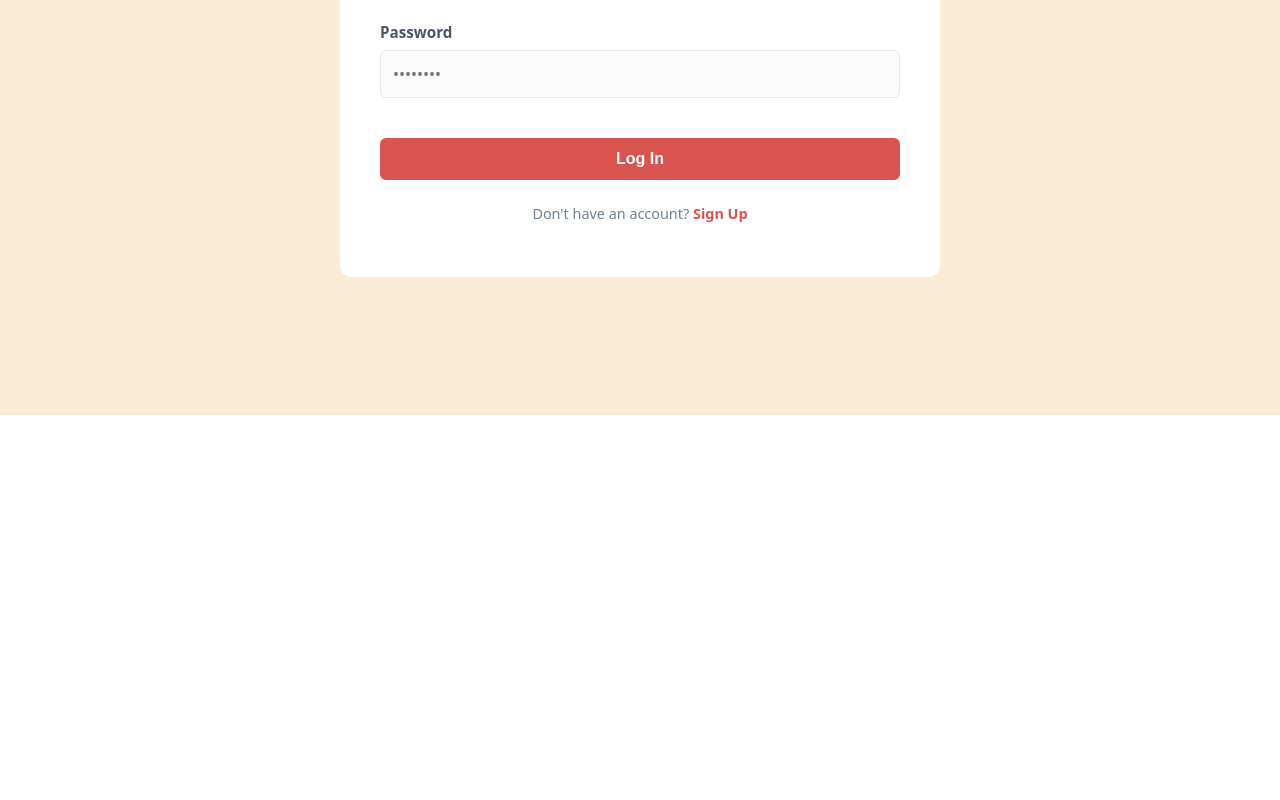
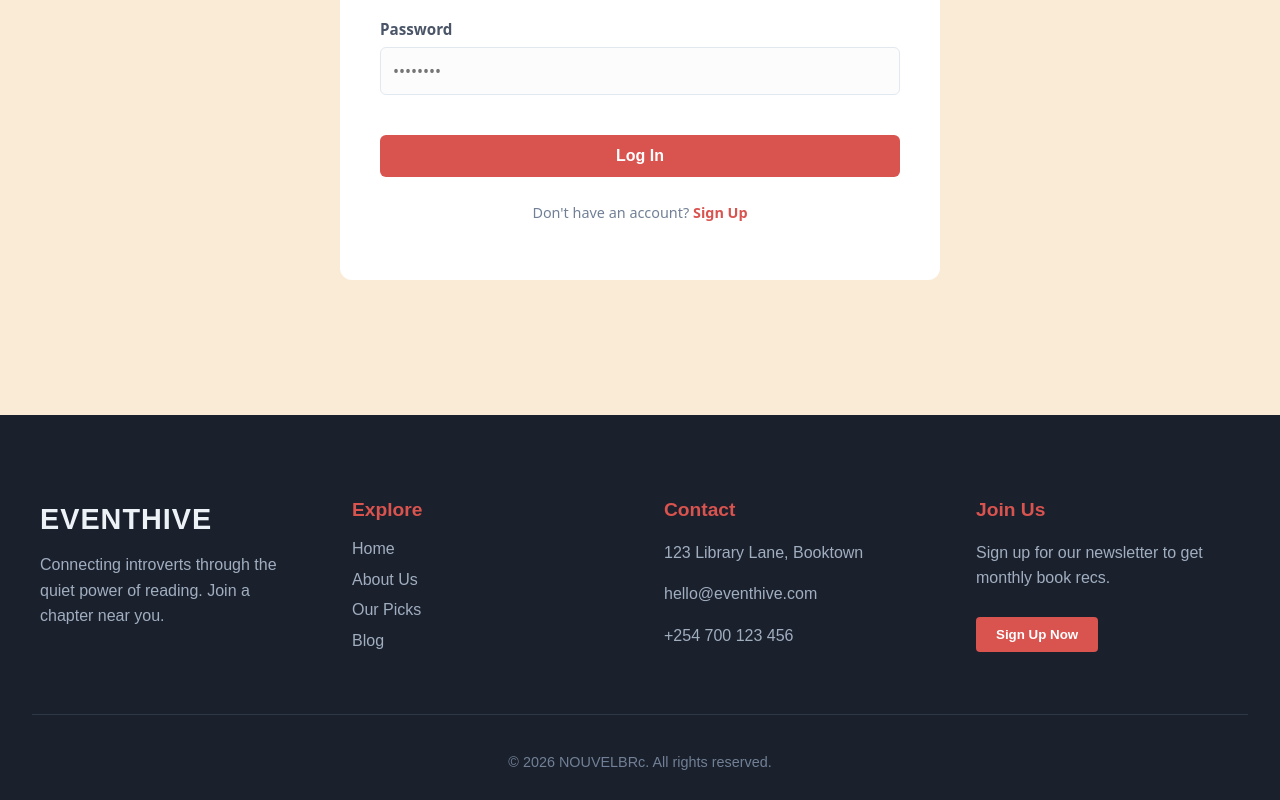
Before and after one commit to KelvinKipchumba67/NouvelBRc, a React (Vite) app in the folder udem/: page /Login in a window 1280 px wide. Shown: the part 478-1278 px from the top of the page. Before the commit the page ends 893 px from the top, so only its background shows below. Built offline with nearby package versions, Linux system fonts and the light colour scheme.

Commit message:
Added footer

```diff
--- a/udem/src/App.css
+++ b/udem/src/App.css
@@ -3,3 +3,9 @@
   margin: 0;
   padding: 0;
 }
+.home-page-container {
+  display: flex;
+  flex-direction: column; /* Forces vertical stacking */
+  width: 100%;
+  overflow-x: hidden; /* Prevents side-scrolling */
+}
--- a/udem/src/App.jsx
+++ b/udem/src/App.jsx
@@ -10,13 +10,20 @@ import Pick from './components/Pick';
 import Blog from './components/Blog';
 import { Routes, Route } from 'react-router-dom';
 import BlogPost from './components/BlogPost';
+import RecentBlogs from './components/RecentBlogs';
+import Home from './components/Home';
+import Footer from './components/Footer';
+
 
 function App() {
   return (
     <div>
+
       <Navbar />
+
       <Routes>
-        <Route path ="/" element={<Showcase/>} />
+        <Route path="/" element={<Home/>} />
+        <Route path ="/RecentBlogs" element={<RecentBlogs/>} />
         <Route path ="/JoinUs" element={<JoinUs/>} />
         <Route path ="/Login" element={<Login/>} />
         <Route path ="/Contact" element={<Contact/>} />
@@ -28,7 +35,7 @@ function App() {
         <Route path= "/Blog/:id" element={<BlogPost />} />
 
       </Routes>
-      {/* <About />  */}
+      <Footer />
     </div>
   );
 }
--- /dev/null
+++ b/udem/src/components/Footer.css
@@ -0,0 +1,102 @@
+/*Main Background */
+.footer-container {
+  background-color: #1a202c; /* Dark Slate Color */
+  color: #edf2f7;            /* Light Grey Text */
+  padding: 4rem 2rem 1rem;   /* Top, Sides, Bottom */
+  font-family: sans-serif;
+}
+
+/*Grid Layout for Columns */
+.footer-content {
+  max-width: 1200px;
+  margin: 0 auto;
+  display: grid;
+  grid-template-columns: repeat(auto-fit, minmax(200px, 1fr));
+  gap: 3rem;
+  margin-bottom: 3rem;
+}
+
+/*Typography */
+.footer-logo {
+  font-size: 1.8rem;
+  font-weight: 800;
+  margin-bottom: 1rem;
+  letter-spacing: 1px;
+}
+
+.footer-section h3 {
+  font-size: 1.2rem;
+  margin-bottom: 1.2rem;
+  color: #d9534f; /* Matches your Red/Rust Theme */
+}
+
+.footer-text,
+.footer-section p {
+  line-height: 1.6;
+  color: #a0aec0; /* Softer grey for reading */
+  margin-bottom: 1rem;
+}
+
+/*Links */
+.footer-links {
+  list-style: none;
+  padding: 0;
+}
+
+.footer-links li {
+  margin-bottom: 0.8rem;
+}
+
+.footer-links a {
+  text-decoration: none;
+  color: #a0aec0;
+  transition: color 0.3s ease;
+}
+
+.footer-links a:hover {
+  color: #d9534f;
+  padding-left: 5px; /* Tiny shift effect on hover */
+}
+
+/*Social & Buttons */
+.social-icons {
+  display: flex;
+  gap: 1rem;
+  font-size: 1.5rem;
+  cursor: pointer;
+  margin-top: 1rem;
+}
+
+.footer-btn {
+  background-color: #d9534f;
+  color: white;
+  border: none;
+  padding: 10px 20px;
+  border-radius: 4px;
+  cursor: pointer;
+  font-weight: bold;
+  margin-top: 10px;
+}
+
+.footer-btn:hover {
+  background-color: #c0392b;
+}
+
+/*Copyright Bar */
+.footer-bottom {
+  text-align: center;
+  border-top: 1px solid #2d3748;
+  padding-top: 1.5rem;
+  color: #718096;
+  font-size: 0.9rem;
+}
+
+/* Mobile responsiveness */
+@media (max-width: 768px) {
+  .footer-content {
+    text-align: center;
+  }
+  .social-icons {
+    justify-content: center;
+  }
+}
--- /dev/null
+++ b/udem/src/components/Footer.jsx
@@ -0,0 +1,61 @@
+import React from "react";
+import { Link } from 'react-router-dom';
+import './Footer.css';
+
+function Footer (){
+    return <header>
+      <footer className="footer-container">
+      <div className="footer-content">
+
+        {/* COLUMN 1: Brand & Tagline */}
+        <div className="footer-section">
+          <h2 className="footer-logo">EVENTHIVE</h2>
+          <p className="footer-text">
+            Connecting introverts through the quiet power of reading.
+            Join a chapter near you.
+          </p>
+        </div>
+
+        {/* COLUMN 2: Quick Links */}
+        <div className="footer-section">
+          <h3>Explore</h3>
+          <ul className="footer-links">
+            <li><Link to="/">Home</Link></li>
+            <li><Link to="/About">About Us</Link></li>
+            <li><Link to="/Pick">Our Picks</Link></li>
+            <li><Link to="/Blog">Blog</Link></li>
+          </ul>
+        </div>
+
+        {/* COLUMN 3: Contact Info (From your original plan) */}
+        <div className="footer-section">
+          <h3>Contact</h3>
+          <p>123 Library Lane, Booktown</p>
+          <p>hello@eventhive.com</p>
+          <p>+254 700 123 456</p>
+          <div className="social-icons">
+
+
+          </div>
+        </div>
+
+        {/* COLUMN 4: Legal / CTA */}
+        <div className="footer-section">
+          <h3>Join Us</h3>
+          <p>Sign up for our newsletter to get monthly book recs.</p>
+          <Link to="/JoinUs">
+            <button className="footer-btn">Sign Up Now</button>
+          </Link>
+        </div>
+
+      </div>
+
+      {/* COPYRIGHT BAR */}
+      <div className="footer-bottom">
+        <p>&copy; {new Date().getFullYear()} NOUVELBRc. All rights reserved.</p>
+      </div>
+    </footer>
+    </header>
+};
+
+export default Footer;
--- /dev/null
+++ b/udem/src/components/Home.jsx
@@ -0,0 +1,18 @@
+import React from "react";
+import RecentBlogs from './RecentBlogs';
+import About from './About';
+import Showcase from './Showcase';
+
+
+function Home (){
+    return <header>
+     <div className="home-page-container">
+      <Showcase />
+      <RecentBlogs />
+      <About/>
+      {/* You can add <Pricing /> or <Newsletter /> here later */}
+    </div>
+    </header>
+};
+
+export default Home;
--- /dev/null
+++ b/udem/src/components/RecentBlogs.jsx
@@ -0,0 +1,51 @@
+import React from 'react';
+import { Link } from 'react-router-dom';
+import './Blog.css'; // Reusing your existing Blog styles
+import { blogPosts } from '../data/posts';
+
+function RecentBlogs(){
+    const latestPosts = blogPosts.slice(0, 3);//this only gets the first three recent blogs
+    return <header>
+      <div className="blog-container" style={{ minHeight: 'auto', background: 'white' }}>
+
+      <div className="blog-header">
+        <h1>Latest Updates</h1>
+        <p>See what's happening in the club.</p>
+      </div>
+
+      <div className="blog-grid">
+        {latestPosts.map((post) => (
+          <article key={post.id} className="blog-card">
+
+            <div className="blog-image">
+              <img src={post.image} alt={post.title} />
+              <span className="blog-category">{post.category}</span>
+            </div>
+
+            <div className="blog-content">
+              <div className="blog-meta">
+                <span className="date">{post.date}</span>
+              </div>
+
+              <h2>{post.title}</h2>
+              <p className="excerpt">{post.excerpt}</p>
+
+              <Link to={`/blog/${post.id}`} className="read-more-btn">
+                Read Article →
+              </Link>
+            </div>
+
+          </article>
+        ))}
+      </div>
+
+      {/* Button to see all posts */}
+      <div style={{ textAlign: 'center', marginTop: '3rem' }}>
+        <Link to="/blog" className="nav-link-btn">View All Posts</Link>
+      </div>
+
+    </div>
+    </header>
+};
+
+export default RecentBlogs;
--- a/udem/src/components/navbar.jsx
+++ b/udem/src/components/navbar.jsx
@@ -20,8 +20,8 @@ function Navbar(){
                     </button>
                     <ul className={`nav-links ${menuOpen ? "active" : ""}`.trim()}>
                         <li><a href="/">Home</a></li>
+                        <li><a href="/Pick">Our Picks</a></li>
                         <li><a href="/Blog">Blog</a></li>
-                        <li><a href="/Pick">Our Picks</a></li>
                         <li><a href="/about">About Us</a></li>
                         <li><a href="/Contact">Contact Us</a></li>
                         <li><Link to="/JoinUs" className="join-btn">Join Us</Link></li>
```
